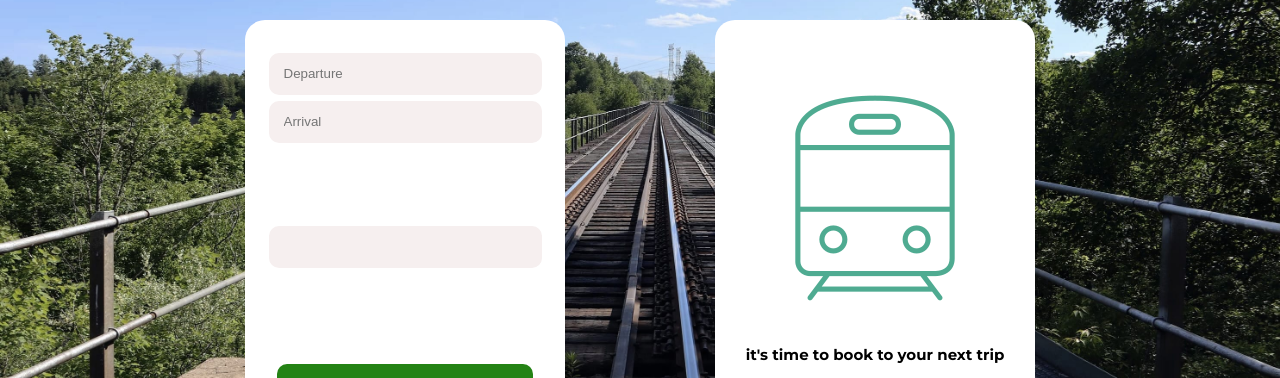
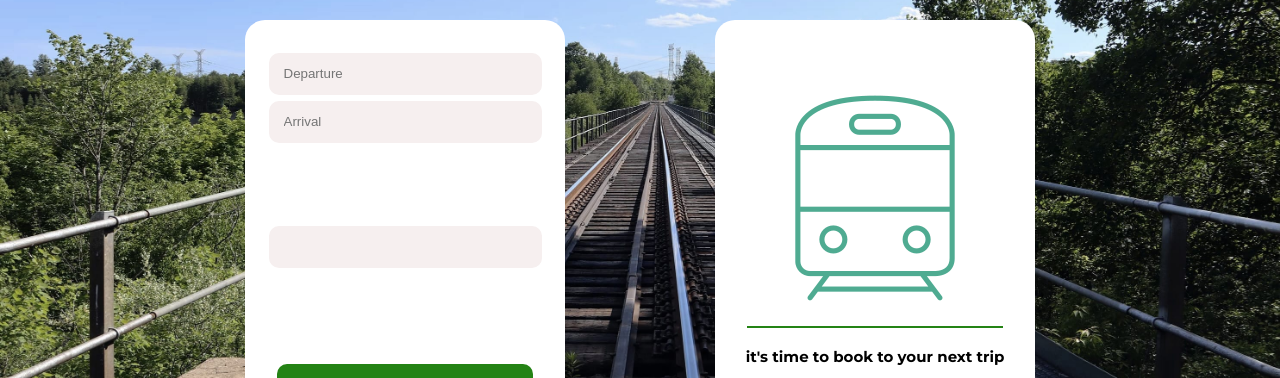
Before and after one commit to sinessou24/tickethack-frontend, a plain HTML site: page index.html in a window 1280 px wide. Shown: the part 274-652 px from the top of the page. Drawn offline with Linux system fonts and the light colour scheme.

Commit message:
update home.css

```diff
--- a/styles/home.css
+++ b/styles/home.css
@@ -138,6 +138,7 @@ padding-top: 30px;
     margin-top: 50px;
     width: 256px;
     height: 256px;
+    border-bottom: 2px solid #248315;
 }
 
 .slogan{
```
